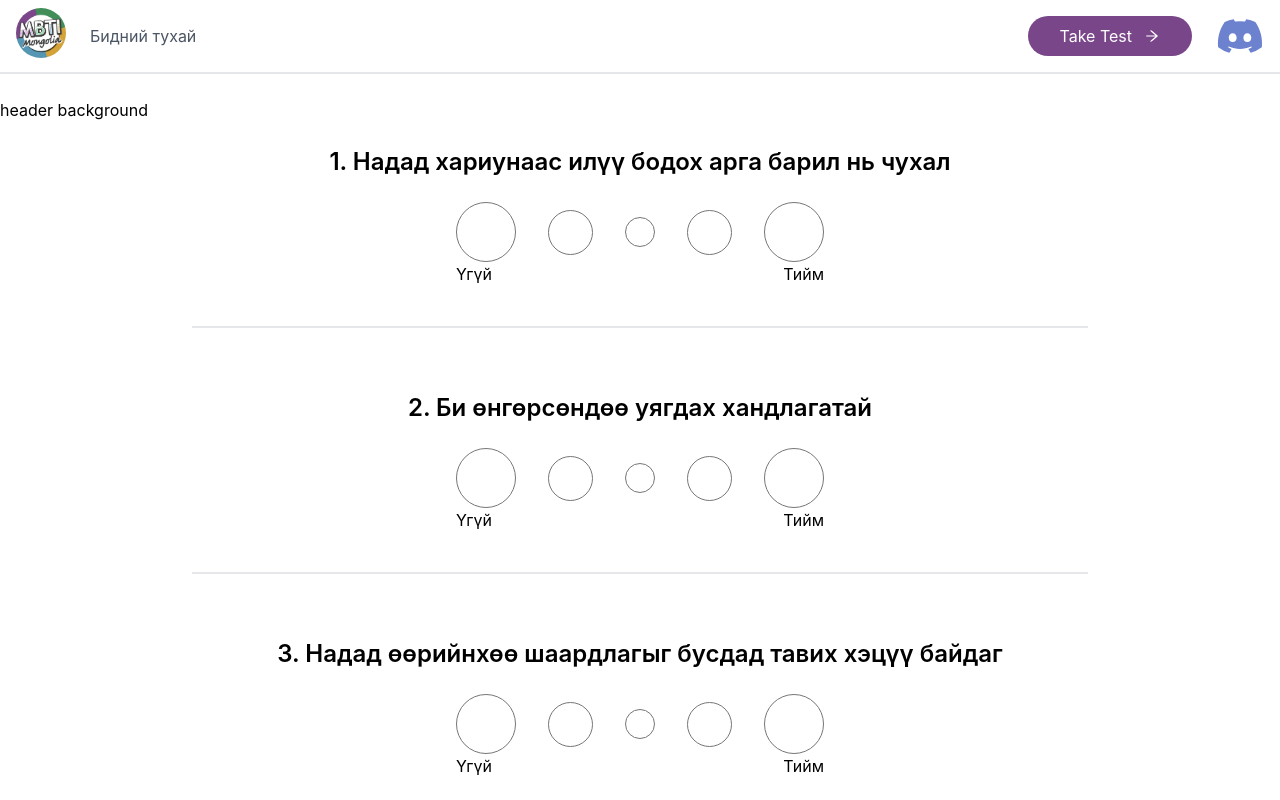
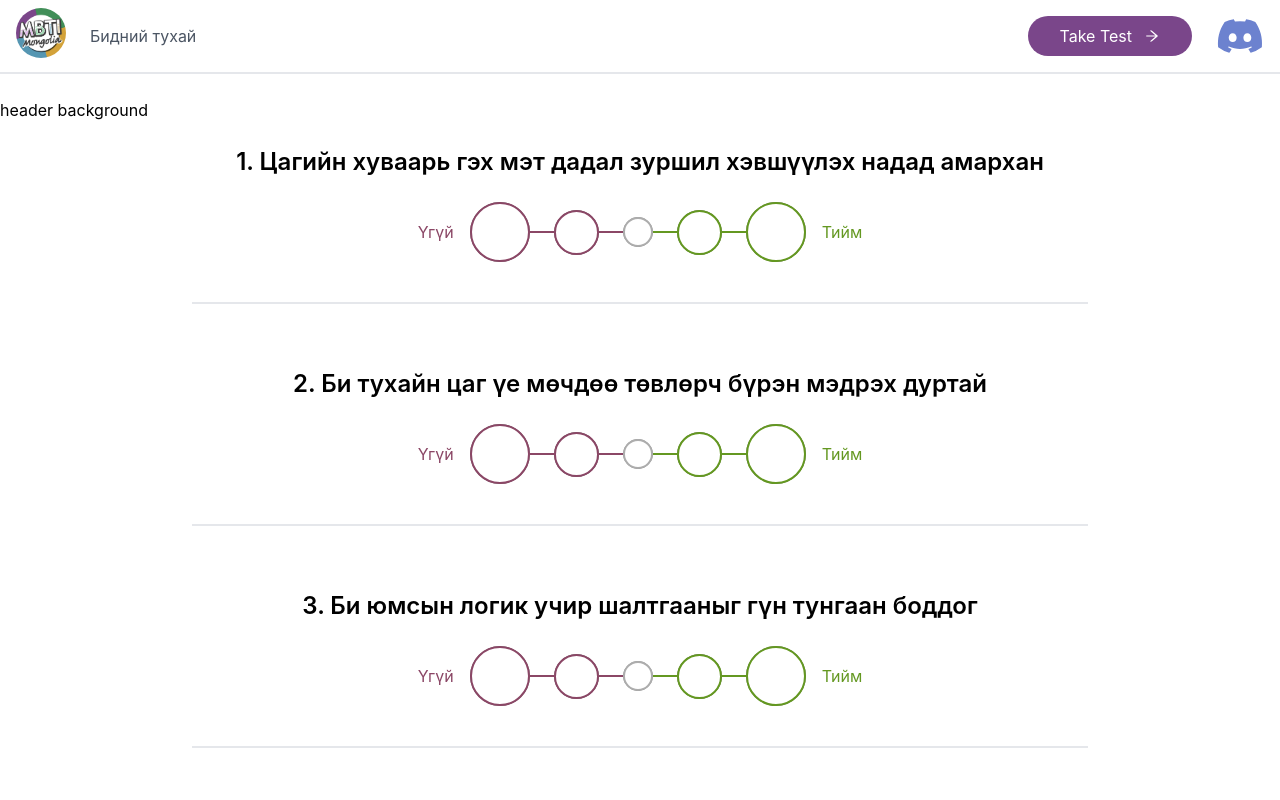
Before and after one commit to bilguudeiblgd/mbti_test, a Next.js app: page /test in a window 1280 px wide. Shown: the top 800 px of the page. Built offline with nearby package versions, Linux system fonts and the light colour scheme.

Commit message:
colorful test. Part 2 done

```diff
--- a/components/Question.js
+++ b/components/Question.js
@@ -11,7 +11,7 @@ export default function Question(props) {
     const onChangeHandler = (e) => {
 
         let choice = e.target.id[(e.target.id).length - 1];
-        if(props.cogfunc1 && props.cogfunc2) props.onClickRadio(choice, index, props.cogfunc1, props.cogfunc2);
+        if (props.cogfunc1 && props.cogfunc2) props.onClickRadio(choice, index, props.cogfunc1, props.cogfunc2);
         else props.onClickRadio(choice, index, cogfunc);
 
     }
@@ -22,15 +22,21 @@ export default function Question(props) {
             <h1 className={"text-center text-1xl md:text-2xl font-semibold my-6"}>{index}. {question}</h1>
             <div>
                 <div onChange={onChangeHandler} className="question-radio flex flex-row justify-center items-center">
+                    <h1 style={{color: "#8b4766"}} className={"hidden mr-4 font-normal sm:block"}>Үгүй</h1>
                     <input className={styles.input1} type="radio" id={`choice${index}-1`} name={`question-${index}`} />
+                    <div style={{ borderBottomColor: "#8b4766" }} className={"border-b-2 w-6 middle-line"}></div>
                     <input className={styles.input2} type="radio" id={`choice${index}-2`} name={`question-${index}`} />
+                    <div style={{ borderBottomColor: "#8b4766" }} className={"border-b-2 w-6 middle-line"}></div>
                     <input className={styles.input3} type="radio" id={`choice${index}-3`} name={`question-${index}`} />
+                    <div style={{ borderBottomColor: "#649821" }} className={"border-b-2 w-6 middle-line"}></div>
                     <input className={styles.input4} type="radio" id={`choice${index}-4`} name={`question-${index}`} />
+                    <div style={{ borderBottomColor: "#649821" }} className={"border-b-2 w-6 middle-line"}></div>
                     <input className={styles.input5} type="radio" id={`choice${index}-5`} name={`question-${index}`} />
+                    <h1 style={{color: "#649821"}} className={"hidden ml-4 font-normal sm:block"}>Тийм</h1>
                 </div>
-                <div className="flex flex-row justify-between px-4">
-                    <h1>Үгүй</h1>
-                    <h1>Тийм</h1>
+                <div className="flex sm:hidden flex-row justify-between px-4">
+                    <h1 style={{color: "#8b4766"}} >Үгүй</h1>
+                    <h1 style={{color: "#649821"}}>Тийм</h1>
                 </div>
             </div>
             <div className={"border-b-2 m-10"} style={{ width: "100%" }}></div>
--- a/components/duoFunctions.json
+++ b/components/duoFunctions.json
@@ -108,6 +108,56 @@
         "func1": "Si",
         "func2": "Fi",
         "question": "Өмнө болоод байдаг байсан зүйлсийг шинчлэх хэрэггүй"
+    },
+    {
+        "func1": "Fi",
+        "func2": "Si",
+        "question": "Буцаад өнгөрсөнд байсан шигээ баймаар санагддаг"
+    },
+    {
+        "func1": "Fi",
+        "func2": "Si",
+        "question": "Надад өөрийн бат оршдог энэ буруу зөв гэсэн үзлүүд байдаг"
+    },
+    {
+        "func1": "Ni",
+        "func2": "Ti",
+        "question": "Юмсын арын утга, логик надад амархан гадарлагддаг"
+    },
+    {
+        "func1": "Ni",
+        "func2": "Ti",
+        "question": "Би тодорхой баримтгүй мэт зүйлсэд логик тайлбар олохдоо сайн"
+    },
+    {
+        "func1": "Ti",
+        "func2": "Ni",
+        "question": "Би том түвэгтэй системийг ерөнхийлөн ойлгохдоо сайн"
+    },
+    {
+        "func1": "Ti",
+        "func2": "Ni",
+        "question": "Би ямарваа шийдвэрийг хурдтайгаар олон талаас нь тооцолж гаргадаг"
+    },
+    {
+        "func1": "Ni",
+        "func2": "Fi",
+        "question": "Миний ирээдүй яг одоогийн байдалтай адил бодит мэт мэдрэгддэг"
+    },
+    {
+        "func1": "Ni",
+        "func2": "Fi",
+        "question": "Би холын ирээдүйгээ төлөвлөдөг"
+    },
+    {
+        "func1": "Fi",
+        "func2": "Ni",
+        "question": "Миний сэтгэл хөдлөл тайлбарлахад хэцүү, олон талтай байдаг"
+    },
+    {
+        "func1": "Fi",
+        "func2": "Ni",
+        "question": "Би сэтгэл хөдлөлөө хувцаслалт, дуу гэх мэтийн зүйлсээр илэрхийлдэг"
     }
 
 
--- a/pages/test.js
+++ b/pages/test.js
@@ -220,13 +220,13 @@ export default function Test() {
 
         <div className={"flex justify-around"}>
           <button style={part == 1 ? { display: "none" } : { display: "block" }} className={"bg-green-400 text-white px-6 py-2 rounded-full"} onClick={() => changePart("previous")}>
-            <a> Өмнөх </a>
+            <a>Өмнөх</a>
           </button>
           <button style={part == 3 ? { display: "none" } : { display: "block" }} className={"bg-green-400 text-white px-6 py-2 rounded-full"} onClick={() => changePart("next")}>
-            <a>Дараах </a>
+            <a>Дараах</a>
           </button>
           <button style={part == 3 ? { display: "block" } : { display: "none" }} className={"bg-green-400 text-white text-2xl px-6 py-2 rounded-full"} onClick={() => createUrl()}>
-            <a>Дуусгах </a>
+            <a>Дуусгах</a>
           </button>
         </div>
       </main>
--- a/styles/test.module.css
+++ b/styles/test.module.css
@@ -2,64 +2,280 @@
 .input1{
     width: 60px;
     height: 60px;
-    margin-left: 1rem;
-    margin-right: 1rem;
+
+
+}
+.input1:after{
+    width: 60px;
+    height: 60px;
+    position: relative;
+    border-radius: 60px;
+    background-color: transparent;
+    content: '';
+    display: inline-block;
+    visibility: visible;
+    border: 2px solid #8b4766;
+    -webkit-border-radius: 60px;
+    -moz-border-radius: 60px;
+    -ms-border-radius: 60px;
+    -o-border-radius: 60px;
+}
+.input1:hover::after{
+    width: 60px;
+    height: 60px;
+    position: relative;
+    border-radius: 60px;
+    background-color: #e593b8;
+    content: '';
+    display: inline-block;
+    visibility: visible;
+    border: 2px solid #8b4766;
+    -webkit-border-radius: 60px;
+    -moz-border-radius: 60px;
+    -ms-border-radius: 60px;
+    -o-border-radius: 60px;
+}
+.input1:checked:after{
+    width: 60px;
+    height: 60px;
+    position: relative;
+    border-radius: 60px;
+    background-color: #bd4d7f;
+    content: '';
+    display: inline-block;
+    visibility: visible;
+    border: 2px solid #8b4766;
+    -webkit-border-radius: 60px;
+    -moz-border-radius: 60px;
+    -ms-border-radius: 60px;
+    -o-border-radius: 60px;
 }
 .input2{
     width: 45px;
     height: 45px;
-    margin-left: 1rem;
-    margin-right: 1rem;
+}
+.input2:after{
+    width: 45px;
+    height: 45px;
+    position: relative;
+    border-radius: 60px;
+    background-color: transparent;
+    content: '';
+    display: inline-block;
+    visibility: visible;
+    border: 2px solid #8b4766;
+    -webkit-border-radius: 60px;
+    -moz-border-radius: 60px;
+    -ms-border-radius: 60px;
+    -o-border-radius: 60px;
+}
+.input2:hover::after{
+    width: 45px;
+    height: 45px;
+    position: relative;
+    border-radius: 60px;
+    background-color: #e593b8;
+    content: '';
+    display: inline-block;
+    visibility: visible;
+    border: 2px solid #8b4766;
+    -webkit-border-radius: 60px;
+    -moz-border-radius: 60px;
+    -ms-border-radius: 60px;
+    -o-border-radius: 60px;
+}
+.input2:checked:after{
+    width: 45px;
+    height: 45px;
+    position: relative;
+    border-radius: 60px;
+    background-color: #bd4d7f;
+    content: '';
+    display: inline-block;
+    visibility: visible;
+    border: 2px solid #8b4766;
+    -webkit-border-radius: 60px;
+    -moz-border-radius: 60px;
+    -ms-border-radius: 60px;
+    -o-border-radius: 60px;
 }
 .input3{
     width: 30px;
     height: 30px;
-    margin-left: 1rem;
-    margin-right: 1rem;
+}
+.input3:after{
+    width: 30px;
+    height: 30px;
+    position: relative;
+    border-radius: 60px;
+    background-color: transparent;
+    content: '';
+    display: inline-block;
+    visibility: visible;
+    border: 2px solid rgb(173, 173, 173);
+    -webkit-border-radius: 60px;
+    -moz-border-radius: 60px;
+    -ms-border-radius: 60px;
+    -o-border-radius: 60px;
+}
+.input3:hover::after{
+    width: 30px;
+    height: 30px;
+    position: relative;
+    border-radius: 60px;
+    background-color: rgb(218, 218, 218);
+    content: '';
+    display: inline-block;
+    visibility: visible;
+
+    -webkit-border-radius: 60px;
+    -moz-border-radius: 60px;
+    -ms-border-radius: 60px;
+    -o-border-radius: 60px;
+}
+.input3:checked:after{
+    width: 30px;
+    height: 30px;
+    position: relative;
+    border-radius: 60px;
+    background-color: rgb(161, 161, 161);
+    content: '';
+    display: inline-block;
+    visibility: visible;
+    border: 2px solid grey;
+    -webkit-border-radius: 60px;
+    -moz-border-radius: 60px;
+    -ms-border-radius: 60px;
+    -o-border-radius: 60px;
 }
 .input4{
     width: 45px;
     height: 45px;
-    margin-left: 1rem;
-    margin-right: 1rem;
+}
+.input4:after{
+    width: 45px;
+    height: 45px;
+    position: relative;
+    border-radius: 60px;
+    background-color: transparent;
+    content: '';
+    display: inline-block;
+    visibility: visible;
+    border: 2px solid #649821;
+    -webkit-border-radius: 60px;
+    -moz-border-radius: 60px;
+    -ms-border-radius: 60px;
+    -o-border-radius: 60px;
+}
+.input4:hover::after{
+    width: 45px;
+    height: 45px;
+    position: relative;
+    border-radius: 60px;
+    background-color: #cbe0af;
+    content: '';
+    display: inline-block;
+    visibility: visible;
+    border: 2px solid #649821;
+    -webkit-border-radius: 60px;
+    -moz-border-radius: 60px;
+    -ms-border-radius: 60px;
+    -o-border-radius: 60px;
+}
+.input4:checked:after{
+    width: 45px;
+    height: 45px;
+    position: relative;
+    border-radius: 60px;
+    background-color: #649821;
+    content: '';
+    display: inline-block;
+    visibility: visible;
+    border: 2px solid #649821;
+    -webkit-border-radius: 60px;
+    -moz-border-radius: 60px;
+    -ms-border-radius: 60px;
+    -o-border-radius: 60px;
 }
 .input5{
     width: 60px;
     height: 60px;
-    margin-left: 1rem;
-    margin-right: 1rem;
+
 }
+.input5:after{
+    width: 60px;
+    height: 60px;
+    position: relative;
+    border-radius: 60px;
+    background-color: transparent;
+    content: '';
+    display: inline-block;
+    visibility: visible;
+    border: 2px solid #649821;
+    -webkit-border-radius: 60px;
+    -moz-border-radius: 60px;
+    -ms-border-radius: 60px;
+    -o-border-radius: 60px;
+}
+.input5:hover::after{
+    width: 60px;
+    height: 60px;
+    position: relative;
+    border-radius: 60px;
+    background-color: #cbe0af;
+    content: '';
+    display: inline-block;
+    visibility: visible;
+    border: 2px solid #649821;
+    -webkit-border-radius: 60px;
+    -moz-border-radius: 60px;
+    -ms-border-radius: 60px;
+    -o-border-radius: 60px;
+}
+.input5:checked:after{
+    width: 60px;
+    height: 60px;
+    position: relative;
+    border-radius: 60px;
+    background-color: #82b440;
+    content: '';
+    display: inline-block;
+    visibility: visible;
+    border: 2px solid #649821;
+    -webkit-border-radius: 60px;
+    -moz-border-radius: 60px;
+    -ms-border-radius: 60px;
+    -o-border-radius: 60px;
+}
+/* .middle-line{
+    color: #8b4766;
+} */
 
 @media (max-width: 640px) {
     .input1{
         width: 60px;
         height: 60px;
-        margin-left: 0.6rem;
-        margin-right: 0.6rem;
+
     }
     .input2{
         width: 45px;
         height: 45px;
-        margin-left: 0.6rem;
-        margin-right: 0.6rem;
+
     }
     .input3{
         width: 30px;
         height: 30px;
-        margin-left: 0.6rem;
-        margin-right: 0.6rem;
+
     }
     .input4{
         width: 45px;
         height: 45px;
-        margin-left: 0.6rem;
-        margin-right: 0.6rem;
+
     }
     .input5{
         width: 60px;
         height: 60px;
-        margin-left: 0.6rem;
-        margin-right: 0.6rem;
+
     }
 
 }
```
